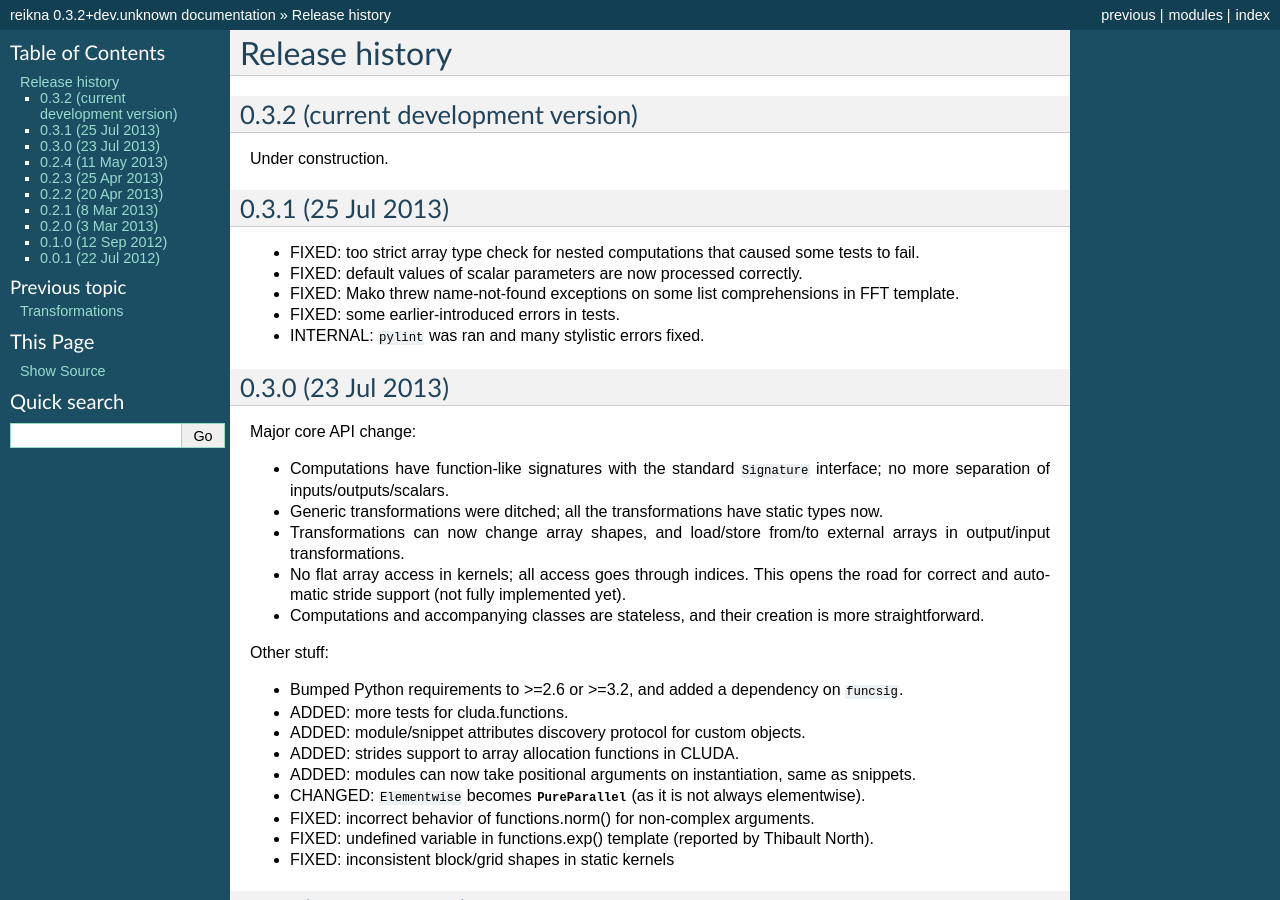
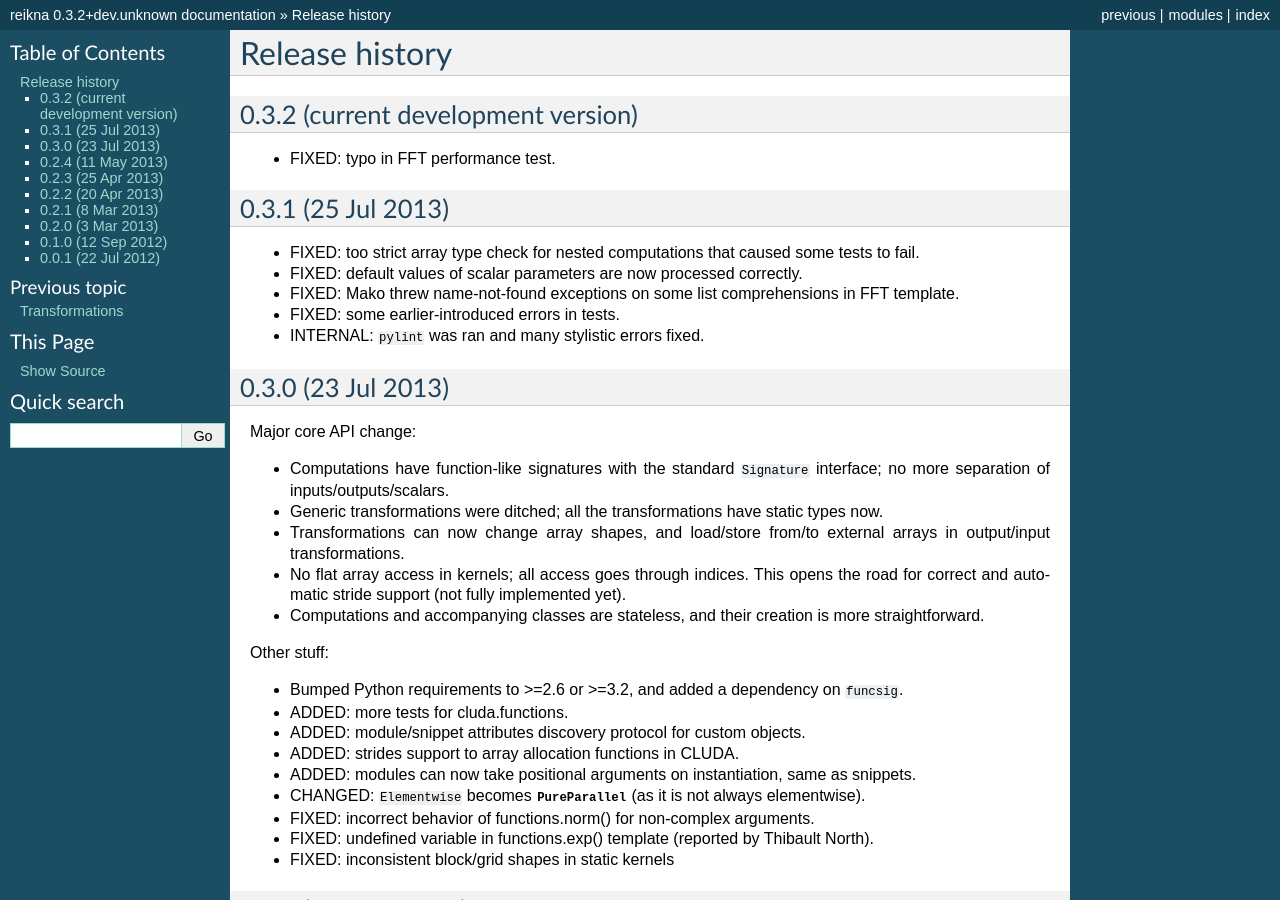
Before and after one commit to fjarri/reikna, a Sphinx documentation site: the page built from doc/source/history.rst, in a window 1280 px wide and 900 px high. Built offline with Sphinx 7.4.7, drawn with Linux system fonts in a browser that asks for light colours.

Commit message:
test/computations/fft: fixed typo (non-compiled computation was being called)

```diff
--- a/doc/source/history.rst
+++ b/doc/source/history.rst
@@ -6,7 +6,7 @@ Release history
 0.3.2 (current development version)
 ===================================
 
-Under construction.
+* FIXED: typo in FFT performance test.
 
 
 0.3.1 (25 Jul 2013)
```
Also changed, not shown: 1 other file.
